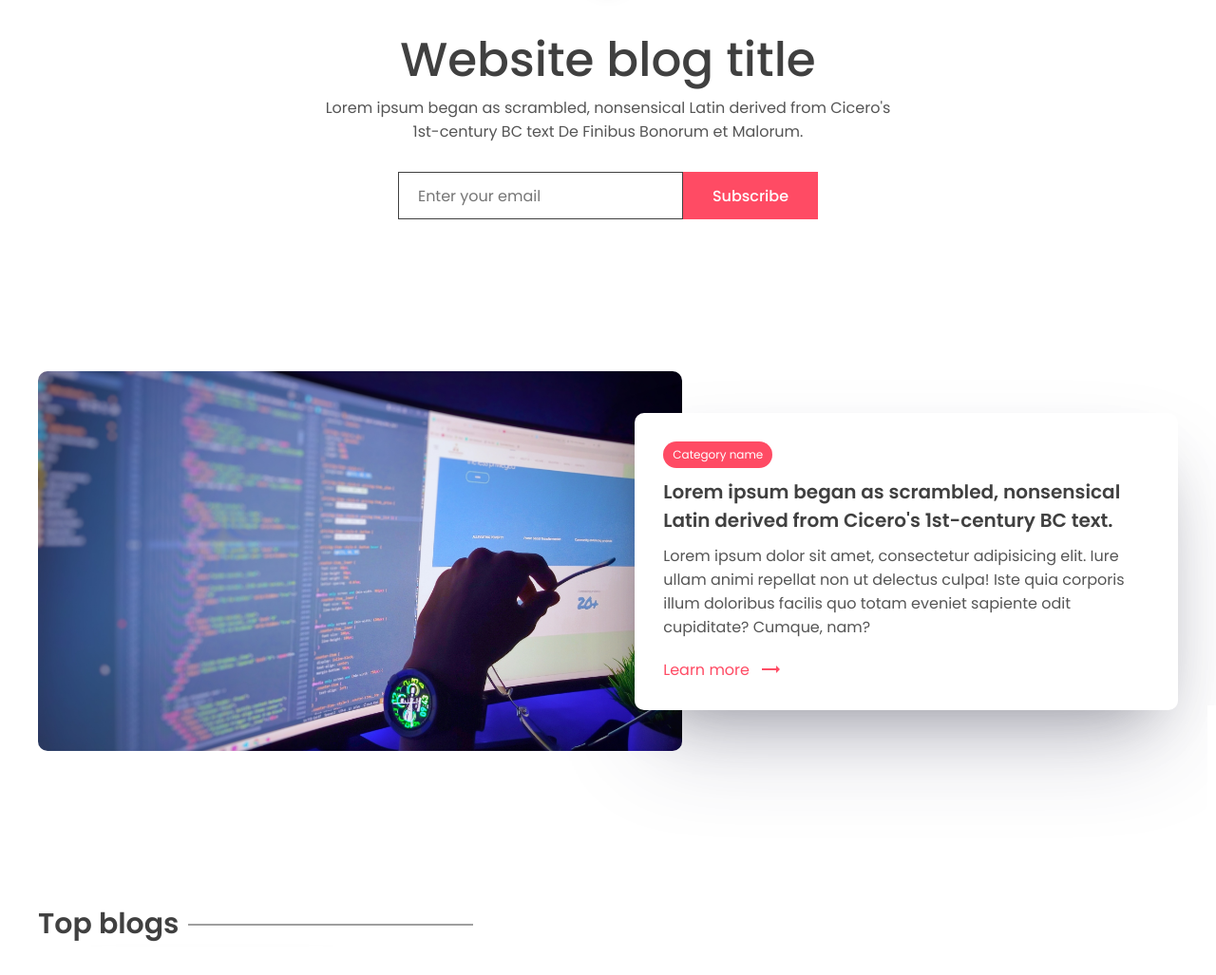
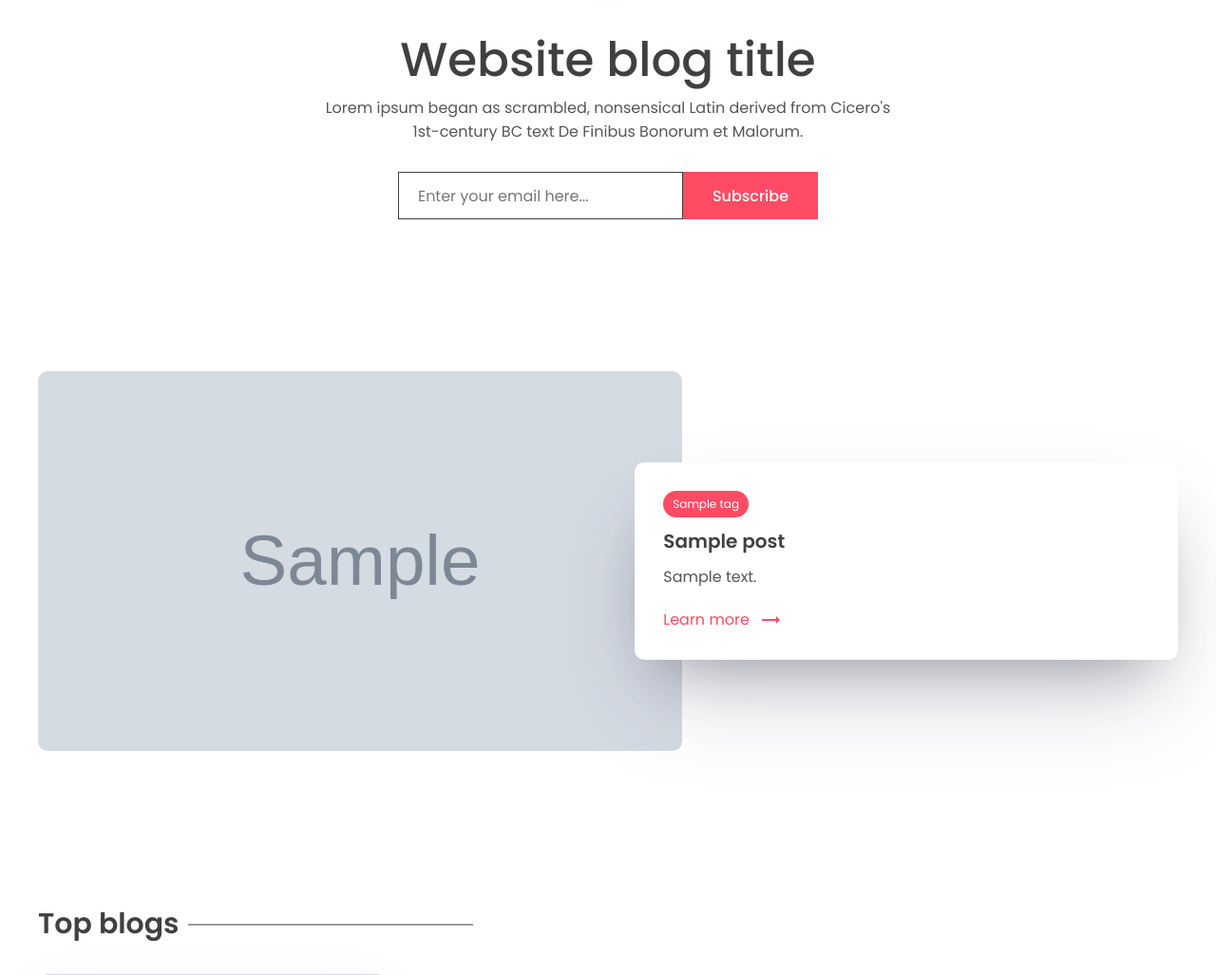
Before and after one commit to endang-ismaya/django4-blogapp, a Django app: page / in a window 1280 px wide. Shown: the part 274-1301 px from the top of the page at 95% size. Run offline with Django 4.2, Linux system fonts and the light colour scheme; tables that the repository leaves empty hold one stand-in row (values such as "Sample post"); grey boxes marked "Sample" are stand-in pictures; some libraries are stand-ins or nearby versions.

Commit message:
working with feature_post

```diff
--- a/app_blog/forms.py
+++ b/app_blog/forms.py
@@ -1,5 +1,5 @@
 from django import forms
-from .models import Comment
+from .models import Comment, Subsribe
 
 
 class CommentForm(forms.ModelForm):
@@ -13,3 +13,13 @@ class CommentForm(forms.ModelForm):
         self.fields["email"].widget.attrs["placeholder"] = "Email"
         self.fields["name"].widget.attrs["placeholder"] = "Name"
         self.fields["website"].widget.attrs["placeholder"] = "Website"
+
+
+class SubscribeForm(forms.ModelForm):
+    class Meta:
+        model = Subsribe
+        fields = ("email",)
+
+    def __init__(self, *args, **kwargs):
+        super().__init__(*args, **kwargs)
+        self.fields["email"].widget.attrs["placeholder"] = "Enter your email here..."
--- a/app_blog/models.py
+++ b/app_blog/models.py
@@ -1,6 +1,11 @@
 from django.db import models
 from django.utils.text import slugify
 from django.contrib.auth.models import User
+
+# Subscribe
+class Subsribe(models.Model):
+    email = models.EmailField(max_length=100)
+    date = models.DateTimeField(auto_now=True)
 
 
 # Tags
@@ -26,6 +31,7 @@ class Post(models.Model):
     image = models.ImageField(null=True, blank=True, upload_to="images/")
     tags = models.ManyToManyField(Tag, blank=True, related_name="post")
     view_count = models.IntegerField(default=0)
+    is_featured = models.BooleanField(default=False)
 
     def __str__(self) -> str:
         return self.title
--- a/app_blog/views.py
+++ b/app_blog/views.py
@@ -2,7 +2,7 @@ from django.shortcuts import render
 from django.http import HttpResponse, HttpResponseRedirect
 from django.urls import reverse
 from .models import Post, Comment
-from .forms import CommentForm
+from .forms import CommentForm, SubscribeForm
 
 # Create your views here.
 def post_page(request, slug):
@@ -60,5 +60,26 @@ def index(request):
     # posts = Post.objects.all()
     top_posts = Post.objects.all().order_by("-view_count")[:3]
     recent_posts = Post.objects.all().order_by("-last_updated")[:3]
-    ctx = {"top_posts": top_posts, "recent_posts": recent_posts}
+    featured_posts = Post.objects.filter(is_featured=True)
+    featured_post = None
+    subscribe_form = SubscribeForm()
+    subscribe_successful = None
+
+    if featured_posts:
+        featured_post = featured_posts[0]
+
+    if request.POST:
+        subscribe_form = SubscribeForm(request.POST)
+        if subscribe_form.is_valid():
+            subscribe_form.save()
+            subscribe_successful = "Subscribed Successfully"
+            subscribe_form = SubscribeForm()
+
+    ctx = {
+        "top_posts": top_posts,
+        "recent_posts": recent_posts,
+        "subscribe_form": subscribe_form,
+        "subscribe_successful": subscribe_successful,
+        "featured_post": featured_post,
+    }
     return render(request=request, template_name="app_blog/index.html", context=ctx)
--- a/templates/app_blog/index.html
+++ b/templates/app_blog/index.html
@@ -27,33 +27,44 @@
       </div>
       <div class="newsletter">
         <form method="POST">
-          <input type="email" name="email" maxlength="100" placeholder="Enter your email" required="" id="id_email" />
+          {% csrf_token %}
+          <!-- email form -->
+          {{subscribe_form.email}}
           <button class="btn btn-primary">Subscribe</button>
         </form>
+        {% if subscribe_successful %}
+        <br />
+        <p>{{subscribe_successful}}</p>
+        {% endif %}
       </div>
     </center>
   </div>
 </main>
+<!-- Featured Post Start -->
+{% if featured_post %}
 <section class="sp">
   <div class="container">
+    <a href="{% url 'app_blog:post_page' featured_post.slug %}">
       <div class="grid-2">
         <div class="post-img">
-        <img src="images/post.png" alt="" />
+          <img src="{{ featured_post.image.url }}" alt="" />
         </div>
         <div class="post-content">
           <div class="cetagory">
-          <p>Category name</p>
+            <p>{{featured_post.tags.all.0.name}}</p>
           </div>
-        <h1>Lorem ipsum began as scrambled, nonsensical Latin derived from Cicero's 1st-century BC text.</h1>
-        <p class="des">
-          Lorem ipsum dolor sit amet, consectetur adipisicing elit. Iure ullam animi repellat non ut delectus culpa!
-          Iste quia corporis illum doloribus facilis quo totam eveniet sapiente odit cupiditate? Cumque, nam?
-        </p>
-        <a class="learn" href="#">Learn more <span class="material-icons"> trending_flat </span></a>
+          <h1>{{featured_post.title}}</h1>
+          <p class="des">{{featured_post.content | truncatechars:200}}</p>
+          <a class="learn" href="{% url 'app_blog:post_page' featured_post.slug %}"
+            >Learn more <span class="material-icons"> trending_flat </span></a
+          >
         </div>
       </div>
+    </a>
   </div>
 </section>
+{% endif %}
+<!-- Featured Post End-->
 <section class="sp">
   <div class="container">
     <h1 class="sec-title">Top blogs</h1>
```
Also changed, not shown: app_blog/admin.py (+9 -2 lines), app_blog/migrations/0008_subsribe.py (added), app_blog/migrations/0009_post_is_featured.py (added). Lines whose indentation alone changed are shown as unchanged.
